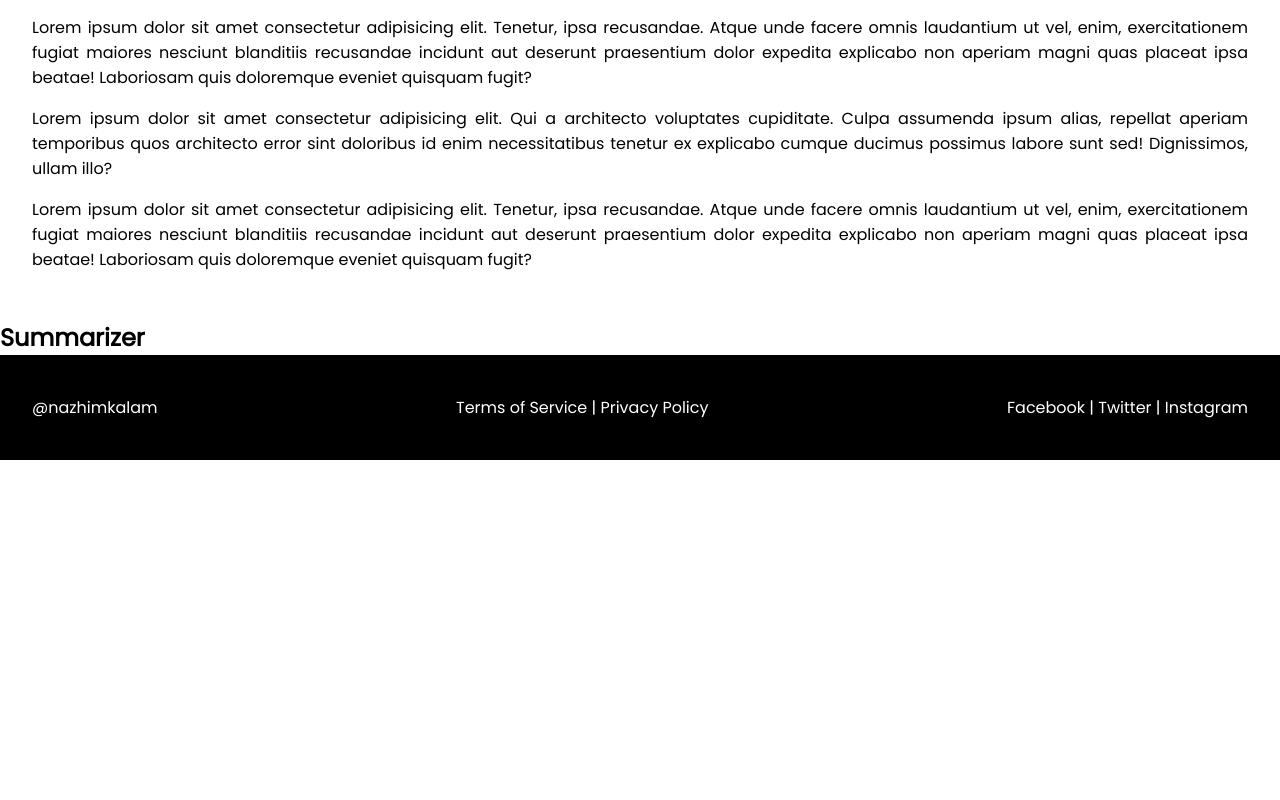
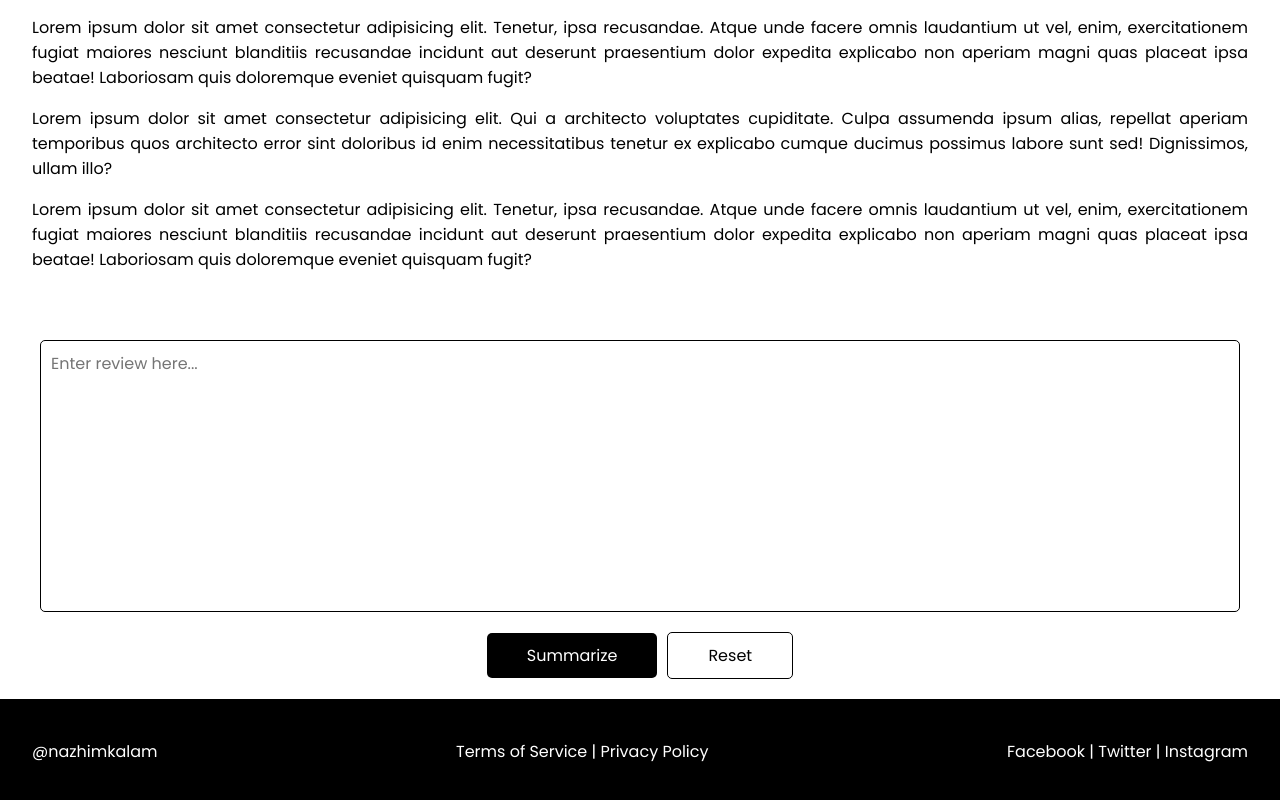
Before and after one commit to nazhimkalam/gensum, a React (Create React App) app in the folder Implementation/frontend/: page / in a window 1280 px wide. Shown: the part 785-1585 px from the top of the page. Before the commit the page ends 1245 px from the top, so only its background shows below. Built offline with nearby package versions, Linux system fonts and the light colour scheme.

Commit message:
completed the summarizer view

```diff
--- a/Implementation/frontend/src/apis/gatotApi.ts
+++ b/Implementation/frontend/src/apis/gatotApi.ts
@@ -2,5 +2,5 @@
 export const BASE_URL = 'http://localhost:8080';
 
 export const gatotApi = {
-    USERS: `${BASE_URL}/users`,
+    summarize: `${BASE_URL}/summarize`,
 }
--- /dev/null
+++ b/Implementation/frontend/src/components/Summarizer/Summarizer.tsx
@@ -0,0 +1,137 @@
+import axios from "axios";
+import { useState } from "react";
+import { useSelector } from "react-redux";
+import styled from "styled-components";
+import { gatotApi } from "../../apis/gatotApi";
+import { selectUser } from "../../redux/reducers/userReducer";
+
+const Summarizer = () => {
+  const [isLoading, setIsLoading] = useState<boolean>(false);
+  const [textareaContent, setTextareaContent] = useState<string>("");
+  const [result, setResult] = useState<string | undefined>();
+  const user = useSelector(selectUser);
+
+  const handleScan = () => {
+    if (!textareaContent) {
+      alert("Please enter text to scan");
+      return;
+    }
+    setIsLoading(true);
+    // let summarizeRequestBody = { detectionText: textareaContent };
+    // const categories = ["Not hate", "hate"]
+    // axios
+    //   .post(gatotApi.summarize, summarizeRequestBody)
+    //   .then((response) => {
+    //     let detectionResult = response.data["Prediction"];
+    //     let userRequestBody = { fullName: user.displayName ?? "", email: user.email ?? "" };
+    //     let detectionResultIndex = categories.indexOf(detectionResult);
+
+    //     setResult(detectionResult);
+
+    //     axios.post(userApi.create, userRequestBody).then((response) => {
+    //       let userId = parseInt(response.data["id"]);
+    //       let SummarizerRequestBody = { userId: userId, result: detectionResultIndex.toString(), description: textareaContent };
+
+    //       axios.post(SummarizerApi.create, SummarizerRequestBody).then(() => {
+    //         alert("Successfully scanned and saved!");
+
+    //       }).catch(() => alert("Something weht wrong when creating detection result into the database"));
+    //     }).catch(() => alert("Something went wrong while creating the user document"));
+    //   })
+    //   .catch(() => alert("Something went wrong when scanning the text"))
+    //   .finally(() => setIsLoading(false));
+  };
+
+  const handleReset = () => {
+    setTextareaContent("");
+    setResult(undefined);
+  };
+
+  return (
+    <StyledContainer>
+      <textarea
+        rows={10}
+        disabled={isLoading}
+        value={textareaContent}
+        onChange={(e) => setTextareaContent(e.target.value)}
+        placeholder="Enter review here..."
+      />
+      <section className="buttons">
+        <button className="scan-button" onClick={handleScan} disabled={isLoading}> Summarize </button>
+        <button className="reset-button" onClick={handleReset} disabled={isLoading}> Reset </button>
+      </section>
+
+      {result && (
+        <div className="detection-result">
+          <h3>Detection result:</h3> Text is of type: {result}
+        </div>
+      )}
+    </StyledContainer>
+  );
+};
+
+export default Summarizer;
+
+const StyledContainer = styled.div`
+    display: flex;
+    flex-direction: column;
+    align-items: center;
+    justify-content: center;
+    padding: 20px;
+    textarea {
+        width:95%;
+        padding: 10px;
+        border: 1px solid black;
+        border-radius: 5px;
+        resize: none;
+        font-size: 16px;
+        &:focus {
+            outline: none;
+        }
+    }
+    .buttons {
+        display: flex;
+        align-items: center;
+        justify-content: center;
+        margin-top: 20px;
+        button {
+            padding: 10px 40px;
+            border: none;
+            border-radius: 5px;
+            font-size: 16px;
+            cursor: pointer;
+            &:focus {
+                outline: none;
+            }
+            &.scan-button {
+                background-color: black;
+                color: #fff;
+                margin-right: 10px;
+
+                &:hover {
+                    background-color: #fff;
+                    color: black;
+                    border: 1px solid black;
+                }
+            }
+            &.reset-button {
+                background-color: #fff;
+                color: black;
+                border: 1px solid black;
+
+                &:hover {
+                    background-color: black;
+                    color: #fff;
+                }
+            }
+        }
+    }
+    .detection-result {
+        margin-top: 20px;
+        h3 {
+            margin-bottom: 10px;
+        }
+    }
+
+
+`;
--- a/Implementation/frontend/src/pages/landing/LandingPage.tsx
+++ b/Implementation/frontend/src/pages/landing/LandingPage.tsx
@@ -3,6 +3,7 @@ import About from "../../components/About/About";
 import Footer from "../../components/Footer/Footer";
 import Header from "../../components/Header/Header";
 import HowItWorks from "../../components/HowItWorks/HowItWorks";
+import Summarizer from "../../components/Summarizer/Summarizer";
 
 const LandingPage = () => {
   return (
@@ -16,7 +17,7 @@ const LandingPage = () => {
       <HowItWorks />
 
       {/* the summarizer tool to be used */}
-      <h2>Summarizer</h2>
+      <Summarizer />
 
       <Footer />
     </StyledContainer>
```
